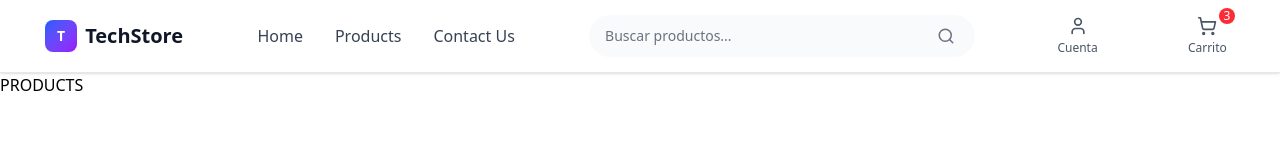
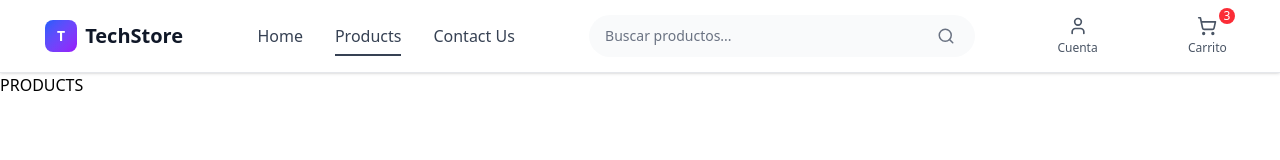
Before and after one commit to LendyAbel/E-Comerce, a React (Vite) app: page /products in a window 1280 px wide. Shown: the top 160 px of the page. Built offline with nearby package versions, Linux system fonts and the light colour scheme.

Commit message:
improve: Adding active indicator

```diff
--- a/src/components/navbar/ui/MenuDesktop.jsx
+++ b/src/components/navbar/ui/MenuDesktop.jsx
@@ -1,7 +1,27 @@
-import { motion } from "framer-motion";
-import { ChevronDown } from 'lucide-react'
+import { NavLink, useLocation } from "react-router";
+import { AnimatePresence, motion } from "framer-motion";
 
-const MenuDesktop = ({menuItems}) => {
+import { ChevronDown } from "lucide-react";
+
+const ActiveIndicator = ({href}) => {
+  const location = useLocation();
+  return (
+    <AnimatePresence>
+      {location.pathname === href && (
+        <motion.div
+          className="absolute right-0 bottom-0 left-0 h-0.5 origin-left bg-gray-700 "
+          initial={{ scaleX: 0 }}
+          animate={{ scaleX: 1 }}
+          exit={{ scaleX: 0 }}
+          transition={{ duration: 0.2 }}
+        />
+      )}
+    </AnimatePresence>
+  );
+};
+
+const MenuDesktop = ({ menuItems }) => {
+
   return (
     <div className="items-center space-x-8 lg:flex">
       {menuItems.map((item, index) => (
@@ -12,8 +32,8 @@ const MenuDesktop = ({menuItems}) => {
           animate={{ opacity: 1, y: 0 }}
           transition={{ delay: index * 0.1 }}
         >
-          <a
-            href={item.href}
+          <NavLink
+            to={item.href}
             className="flex items-center space-x-1 py-2 font-medium text-gray-700 transition-colors duration-200 hover:text-blue-600"
           >
             <span>{item.name}</span>
@@ -23,19 +43,12 @@ const MenuDesktop = ({menuItems}) => {
                 className="transition-transform duration-200 group-hover:rotate-180"
               />
             )}
-          </a>
-
-          {/* Indicador hover */}
-          <motion.div
-            className="absolute right-0 bottom-0 left-0 h-0.5 origin-left bg-blue-600"
-            initial={{ scaleX: 0 }}
-            whileHover={{ scaleX: 1 }}
-            transition={{ duration: 0.2 }}
-          />
+          </NavLink>
+          <ActiveIndicator href={item.href} />
         </motion.div>
       ))}
     </div>
   );
-}
+};
 
-export default MenuDesktop
+export default MenuDesktop;
```
